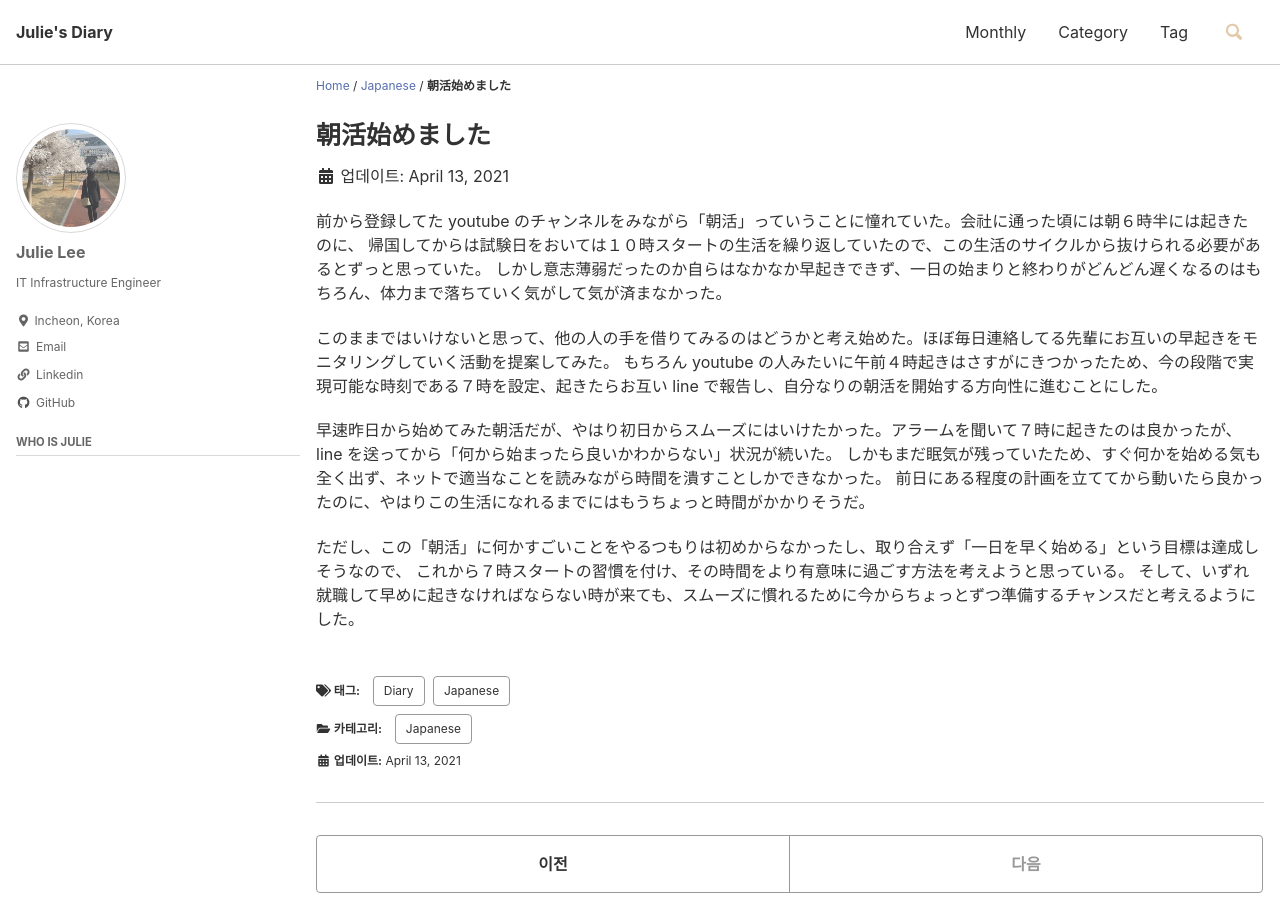
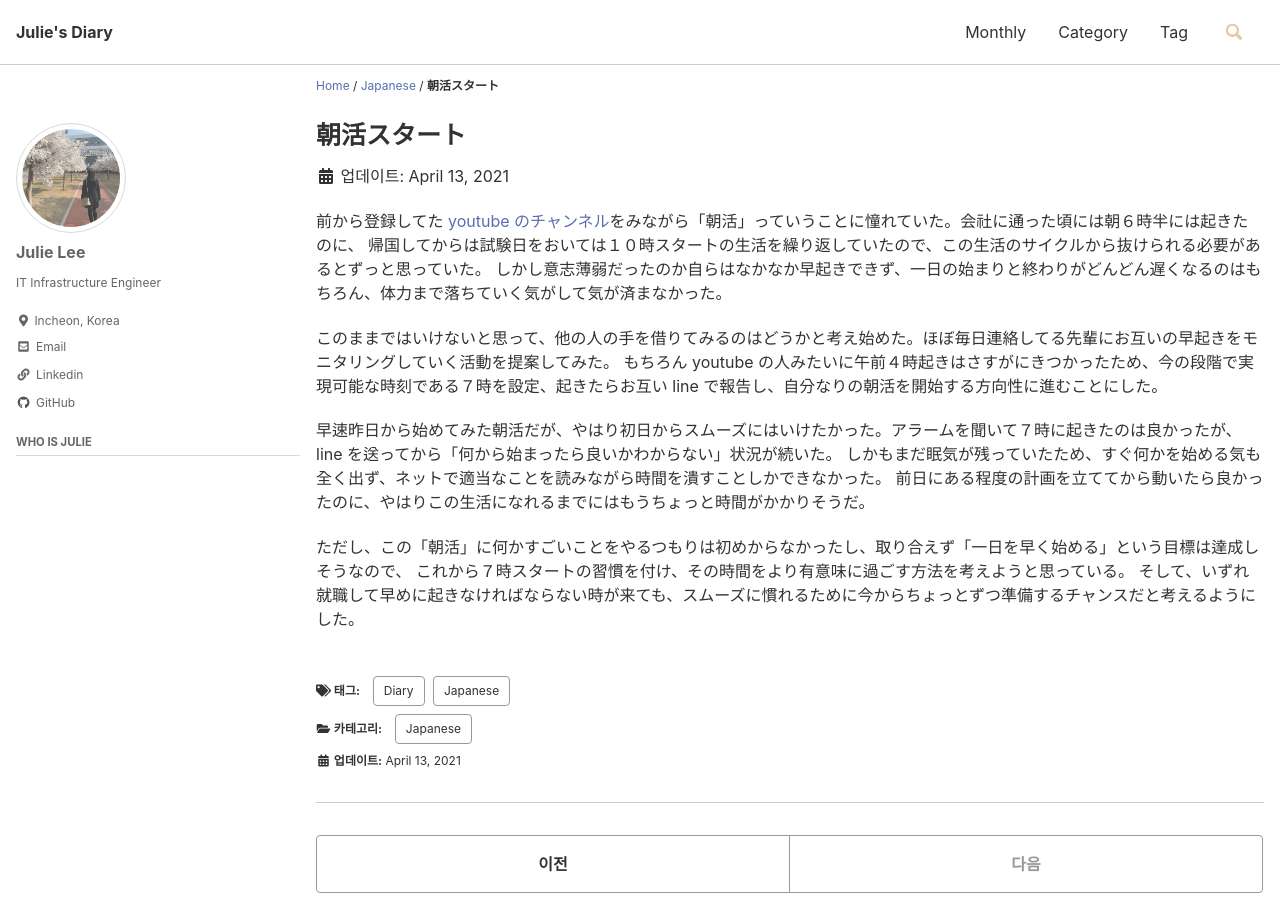
Before and after one commit to smilejulie0812/smilejulie0812.github.io, a Jekyll site: the page built from _posts/2021-04-13-japanesediary20210413.md, in a window 1280 px wide and 900 px high. Built offline with Jekyll 4.4.1, drawn with Linux system fonts in a browser that asks for light colours; cached includes are drawn as plain includes.

Commit message:
Update 2021-04-13-japanesediary20210413.md

```diff
--- a/_posts/2021-04-13-japanesediary20210413.md
+++ b/_posts/2021-04-13-japanesediary20210413.md
@@ -1,5 +1,5 @@
 ---
-title: "朝活始めました"
+title: "朝活スタート"
 excerpt_separator: "<!--more-->"
 categories:
   - Japanese
@@ -9,7 +9,7 @@ tags:
 sidebar:
   nav: "docs"
 ---
-前から登録してた youtube のチャンネルをみながら「朝活」っていうことに憧れていた。会社に通った頃には朝６時半には起きたのに、
+前から登録してた [youtube のチャンネル](https://www.youtube.com/channel/UCzWiCGpjFWj3Z-gfQO_Fe5w)をみながら「朝活」っていうことに憧れていた。会社に通った頃には朝６時半には起きたのに、
 帰国してからは試験日をおいては１０時スタートの生活を繰り返していたので、この生活のサイクルから抜けられる必要があるとずっと思っていた。
 しかし意志薄弱だったのか自らはなかなか早起きできず、一日の始まりと終わりがどんどん遅くなるのはもちろん、体力まで落ちていく気がして気が済まなかった。
 
```
